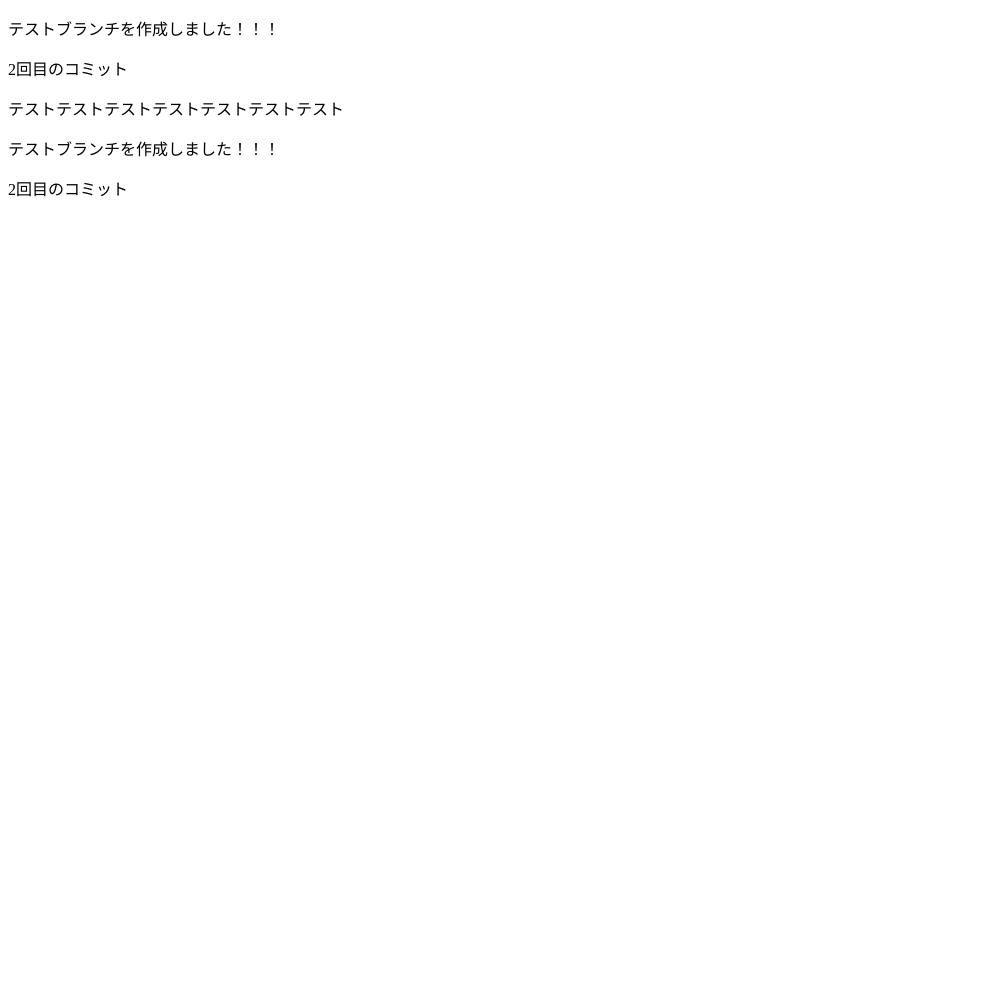
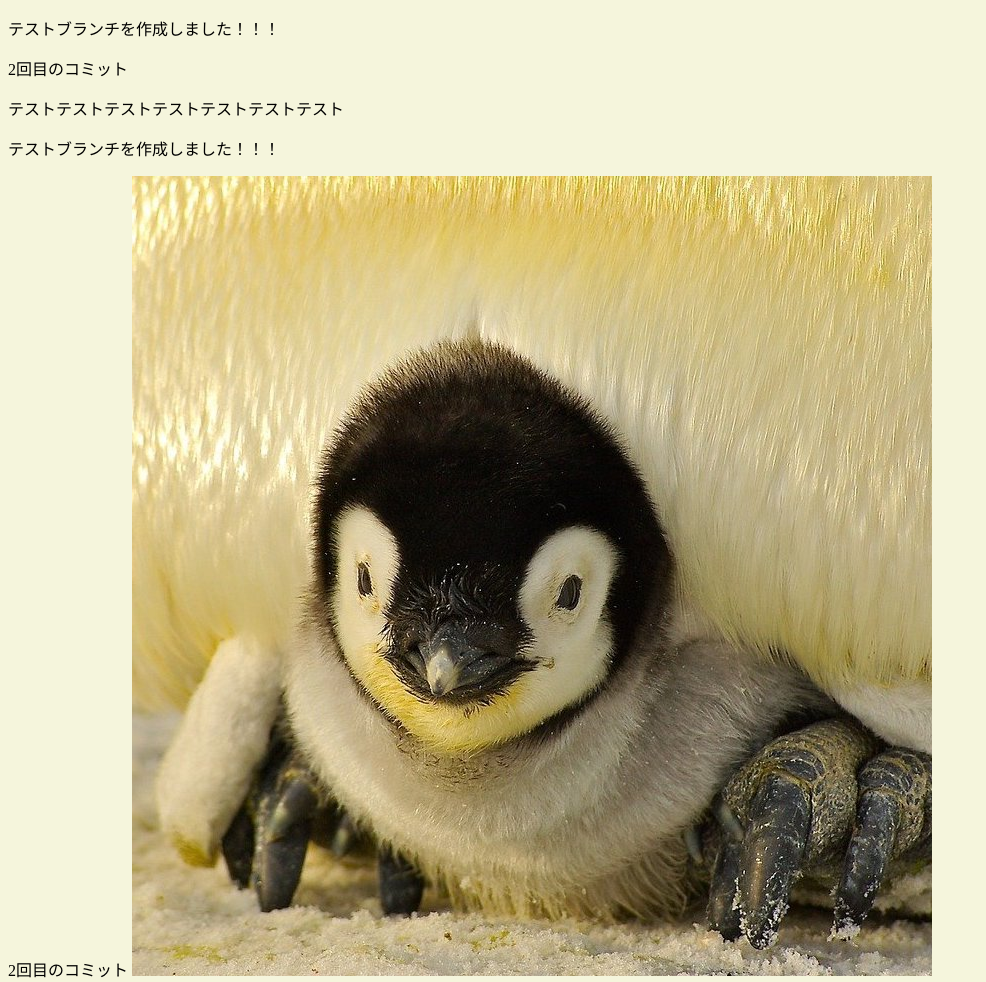
Before and after one commit to hata-tomoyuki/test-site4, a plain HTML site: page index.html in a window 1280 px wide. Shown: the whole page, without its empty margins (0-986 px from the left). Before the commit the page ends 800 px from the top, so only its background shows below. Drawn offline with Linux system fonts and the light colour scheme.

Commit message:
second commit

```diff
--- a/index.html
+++ b/index.html
@@ -4,6 +4,7 @@
     <meta charset="UTF-8" />
     <meta name="viewport" content="width=device-width, initial-scale=1.0" />
     <title>Document</title>
+    <link rel="stylesheet" href="style.css" />
   </head>
   <body>
     <p>テストブランチを作成しました！！！</p>
@@ -12,5 +13,7 @@
 
     <p>テストブランチを作成しました！！！</p>
     <span>2回目のコミット</span>
+
+    <img src="/penguin.jpg" alt="" />
   </body>
 </html>
--- /dev/null
+++ b/style.css
@@ -0,0 +1,3 @@
+body {
+  background-color: beige;
+}
```
Also changed, not shown: penguin.jpg (added).
